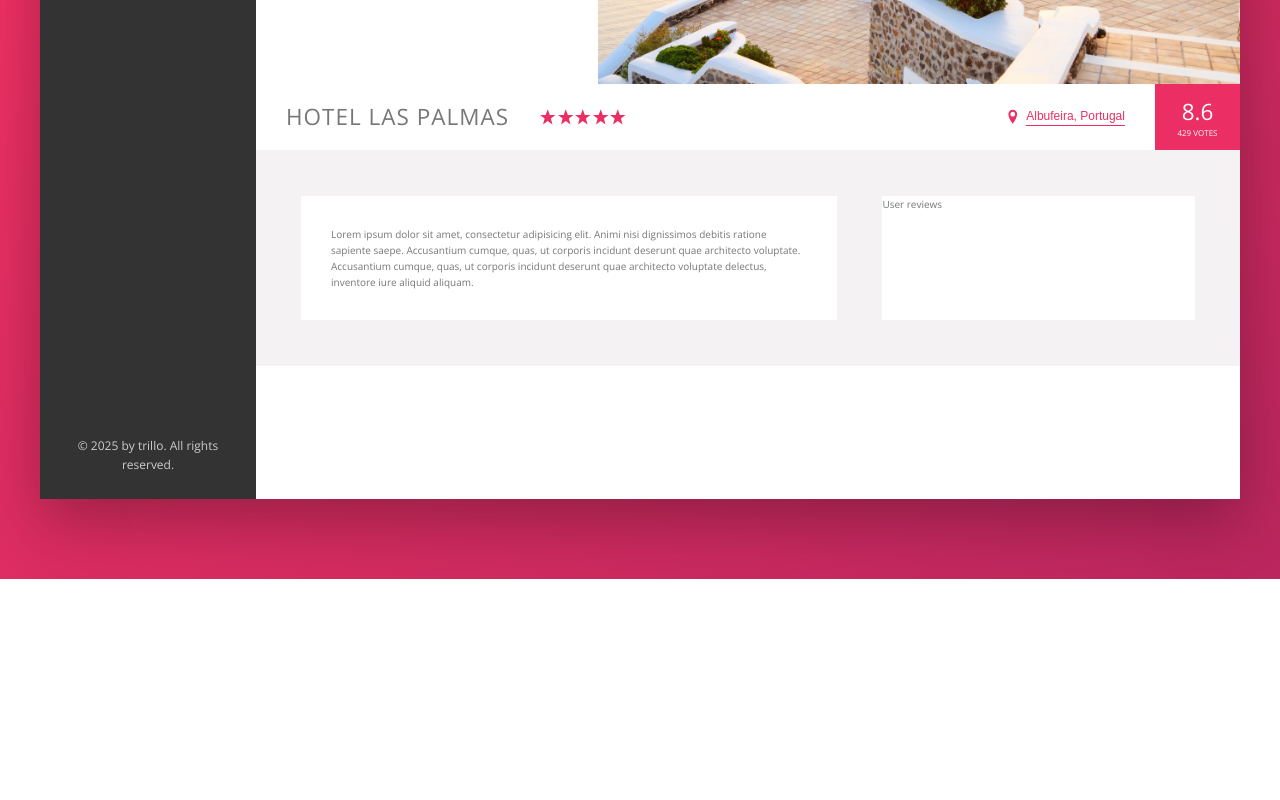
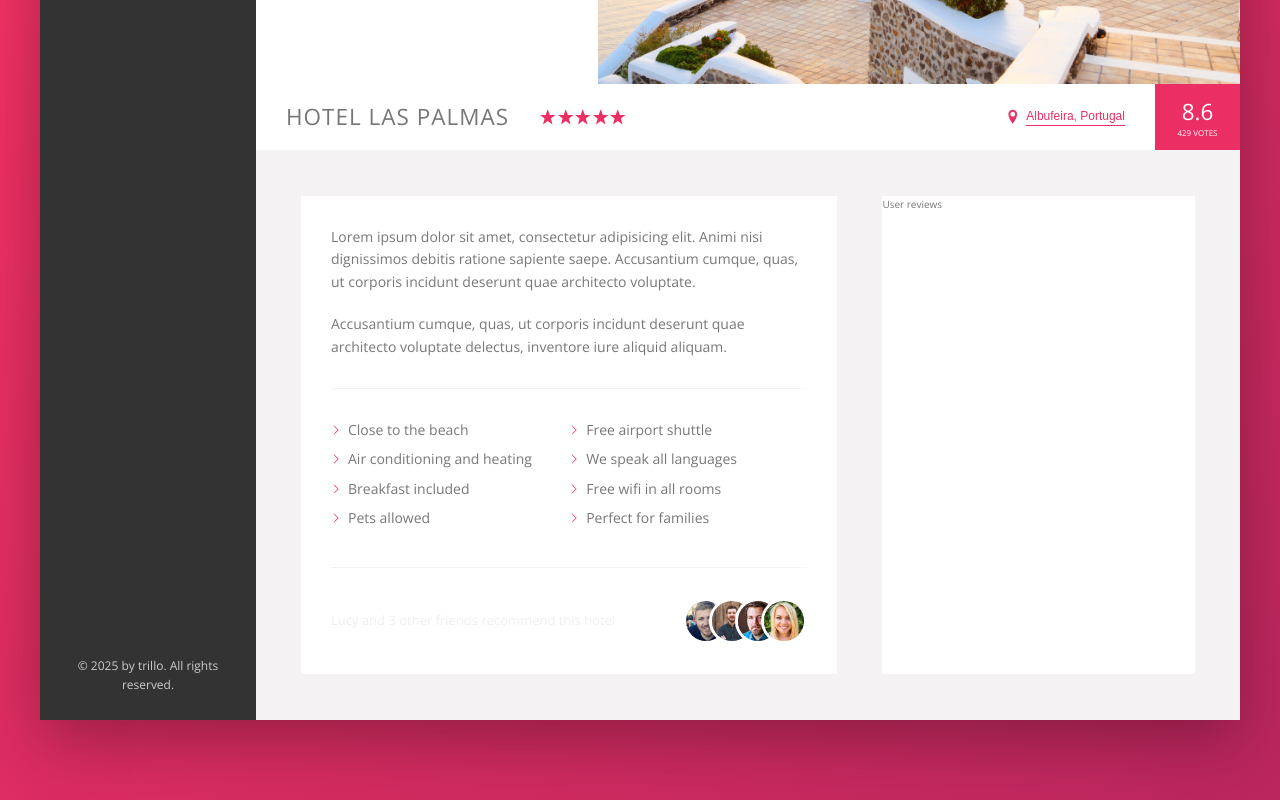
Before and after one commit to MariaKavtysh/Trillo, a website: page index.html in a window 1280 px wide. Shown: the part 451-1251 px from the top of the page. Before the commit the page ends 1030 px from the top, so only its background shows below. Drawn offline with nearby package versions, Linux system fonts and the light colour scheme.

Commit message:
finished the details part

```diff
--- a/index.html
+++ b/index.html
@@ -157,6 +157,41 @@
                 Accusantium cumque, quas, ut corporis incidunt deserunt quae
                 architecto voluptate delectus, inventore iure aliquid aliquam.
               </p>
+
+              <ul class="list">
+                <li class="list__item">Close to the beach</li>
+                <li class="list__item">Free airport shuttle</li>
+                <li class="list__item">Air conditioning and heating</li>
+                <li class="list__item">We speak all languages</li>
+                <li class="list__item">Breakfast included</li>
+                <li class="list__item">Free wifi in all rooms</li>
+                <li class="list__item">Pets allowed</li>
+                <li class="list__item">Perfect for families</li>
+              </ul>
+
+              <div class="recommendations">
+                <p class="recommendations__count">
+                  Lucy and 3 other friends recommend this hotel
+                </p>
+                <div class="recommendations__friends">
+                  <img
+                    src="img/user-3.jpg"
+                    alt="Image of a user"
+                    class="recommendations__img" />
+                  <img
+                    src="img/user-4.jpg"
+                    alt="Image of a user"
+                    class="recommendations__img" />
+                  <img
+                    src="img/user-5.jpg"
+                    alt="Image of a user"
+                    class="recommendations__img" />
+                  <img
+                    src="img/user-6.jpg"
+                    alt="Image of a user"
+                    class="recommendations__img" />
+                </div>
+              </div>
             </div>
             <div class="user-reviews">User reviews</div>
           </div>
--- a/sass/components/_hotel-view.scss
+++ b/sass/components/_hotel-view.scss
@@ -1,8 +1,8 @@
 .gallery {
   display: flex;
 
-  &__item {
-  }
+  //   &__item {
+  //   }
 
   &__img {
     display: block;
@@ -108,4 +108,79 @@
   }
 }
 
-// DESCRIPTION //
+// PARAGRAPG //
+
+.paragraph:not(:last-of-type) {
+  margin-bottom: 2rem;
+}
+
+// DESCRIPTION LIST//
+
+.list {
+  margin: 3rem 0;
+  padding: 3rem 0;
+  border-top: var(--line);
+  border-bottom: var(--line);
+  list-style-type: none;
+
+  display: flex;
+  flex-wrap: wrap;
+
+  &__item {
+    flex: 0 0 50%;
+
+    margin-bottom: 0.7rem;
+
+    &::before {
+      content: '';
+      display: inline-block;
+      height: 1rem;
+      width: 1rem;
+      margin-right: 0.7rem;
+
+      // older browsers //
+      //   background-image: url(../../img/chevron-thin-right.svg);
+      //   background-size: cover;
+
+      //new browsers//
+      background-color: var(--primary);
+      mask-image: url(../../img/chevron-thin-right.svg);
+      mask-size: cover;
+    }
+  }
+
+  &__item-icon {
+    height: 1rem;
+    width: 1rem;
+    fill: var(--primary);
+  }
+}
+
+// RECOMMENDATIONS //
+
+.recommendations {
+  font-size: 1.3rem;
+  color: var(--color-grey-light-3);
+  display: flex;
+  align-items: center;
+  justify-content: space-between;
+
+  //   &__count {
+  //   }
+
+  &__friends {
+    display: flex;
+  }
+
+  &__img {
+    box-sizing: content-box;
+    height: 4rem;
+    width: 4rem;
+    border-radius: 50%;
+    border: 3px solid #fff;
+
+    &:not(:last-child) {
+      margin-right: -2rem;
+    }
+  }
+}
--- a/sass/globals/_layout.scss
+++ b/sass/globals/_layout.scss
@@ -34,7 +34,6 @@
 .hotel-view {
   background-color: #fff;
   flex: 1;
-  height: 80rem;
 }
 
 .details {
@@ -45,6 +44,7 @@
 }
 
 .description {
+  font-size: 1.4rem;
   background-color: #fff;
   flex: 0 0 60%;
   margin-right: 4.5rem;
```
Also changed, not shown: css/main.css, 1 other file.
